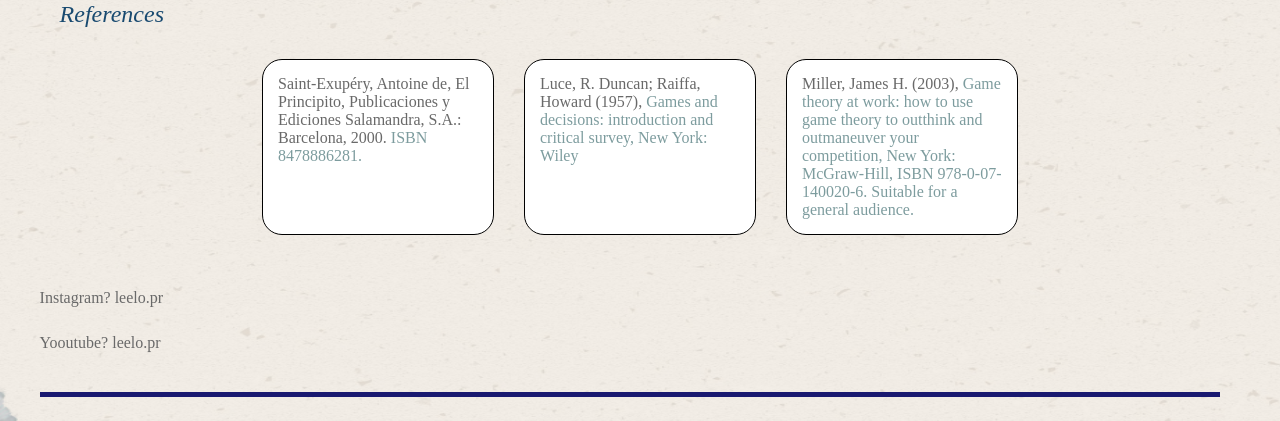
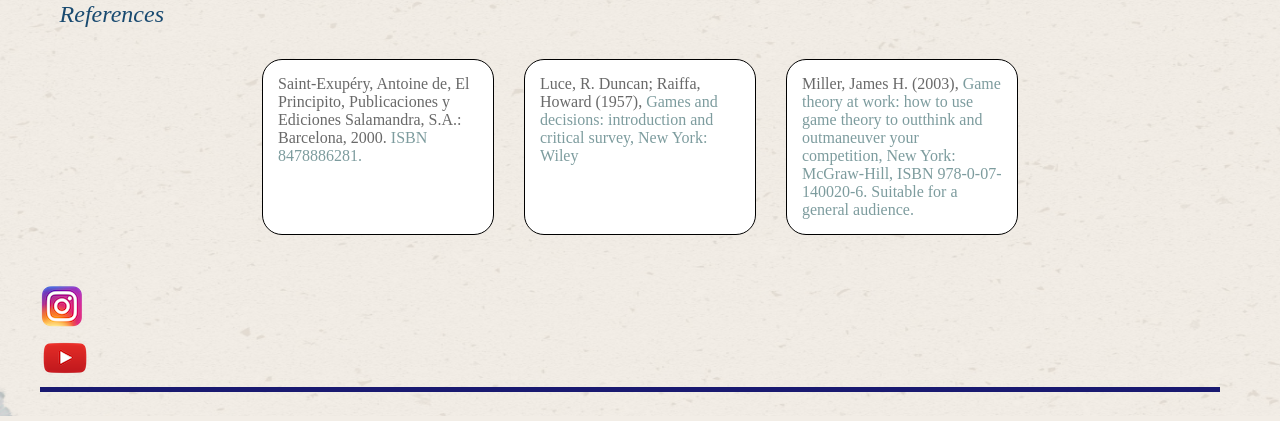
Before and after one commit to Nucl3arSn3k/Dandyhacks2021, a Flask app: page /libros.html in a window 1280 px wide. Shown: the part 3272-3693 px from the top of the page. Run offline with Flask 2, Linux system fonts and the light colour scheme.

Commit message:
Changed youtube and insta urls to icons

```diff
--- a/Flask/templates/libros.html
+++ b/Flask/templates/libros.html
@@ -142,8 +142,8 @@
                         theory at work: how to use game theory to outthink and outmaneuver your competition, New York:
                         McGraw-Hill, ISBN 978-0-07-140020-6. Suitable for a general audience.</a></li>
             </ul><br>
-            <p>Instagram? leelo.pr</p>
-            <p>Yooutube? leelo.pr</p><br>
+            <a href= "https://instagram.com/leelo.pr?utm_medium=copy_link" target="_blank"><img src="static/insta.png" alt="Instagram"></a><br>
+            <a href= "https://m.youtube.com/channel/UC17DJ9xYkod7k5UYJD7QJKg" target="_blank"><img src="static/youtube.png" alt="Youtube"></a>
             <p></p>
         </footer>
     </div>
```
Also changed, not shown: Flask/static/insta.png (added), Flask/static/youtube.png (added), 1 other file.
